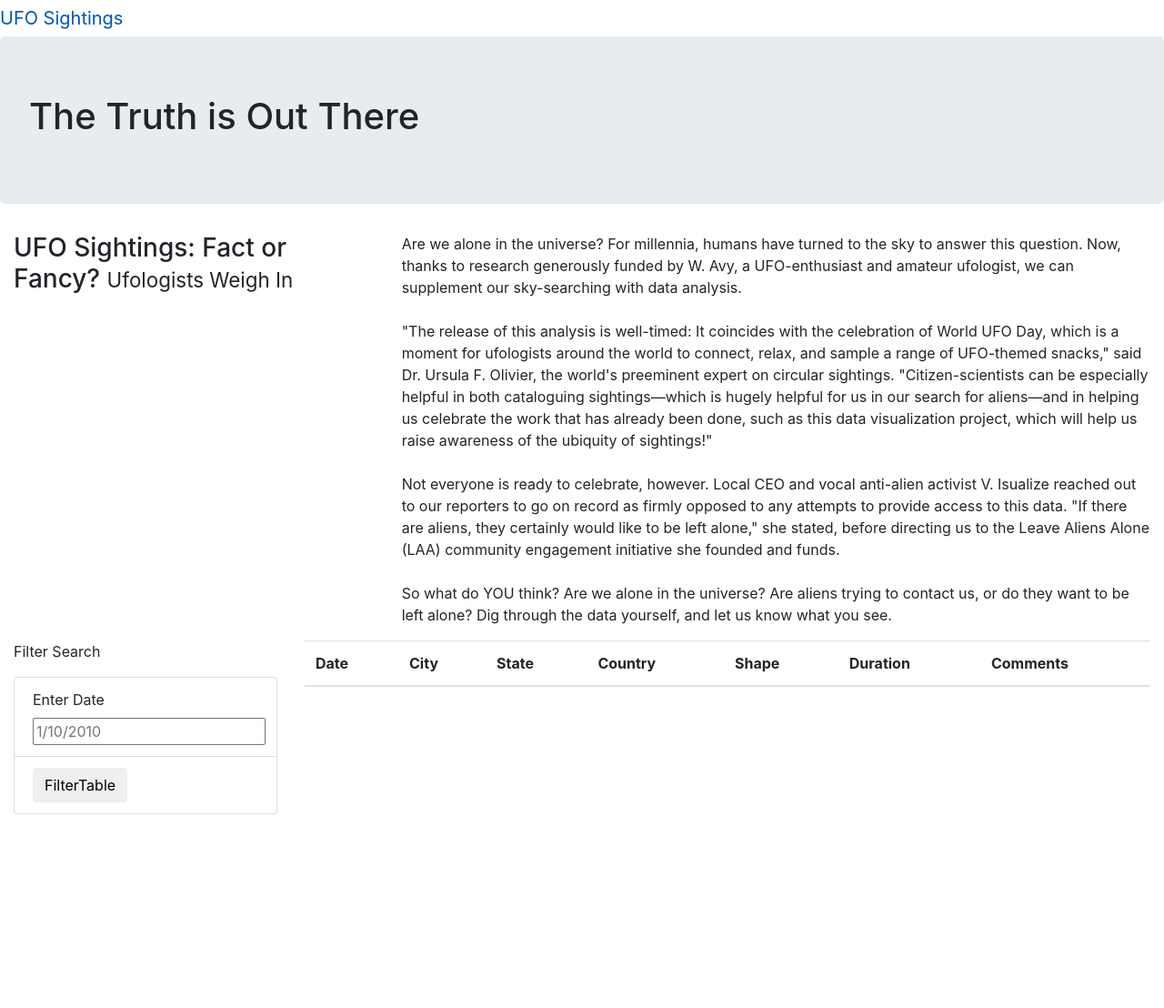
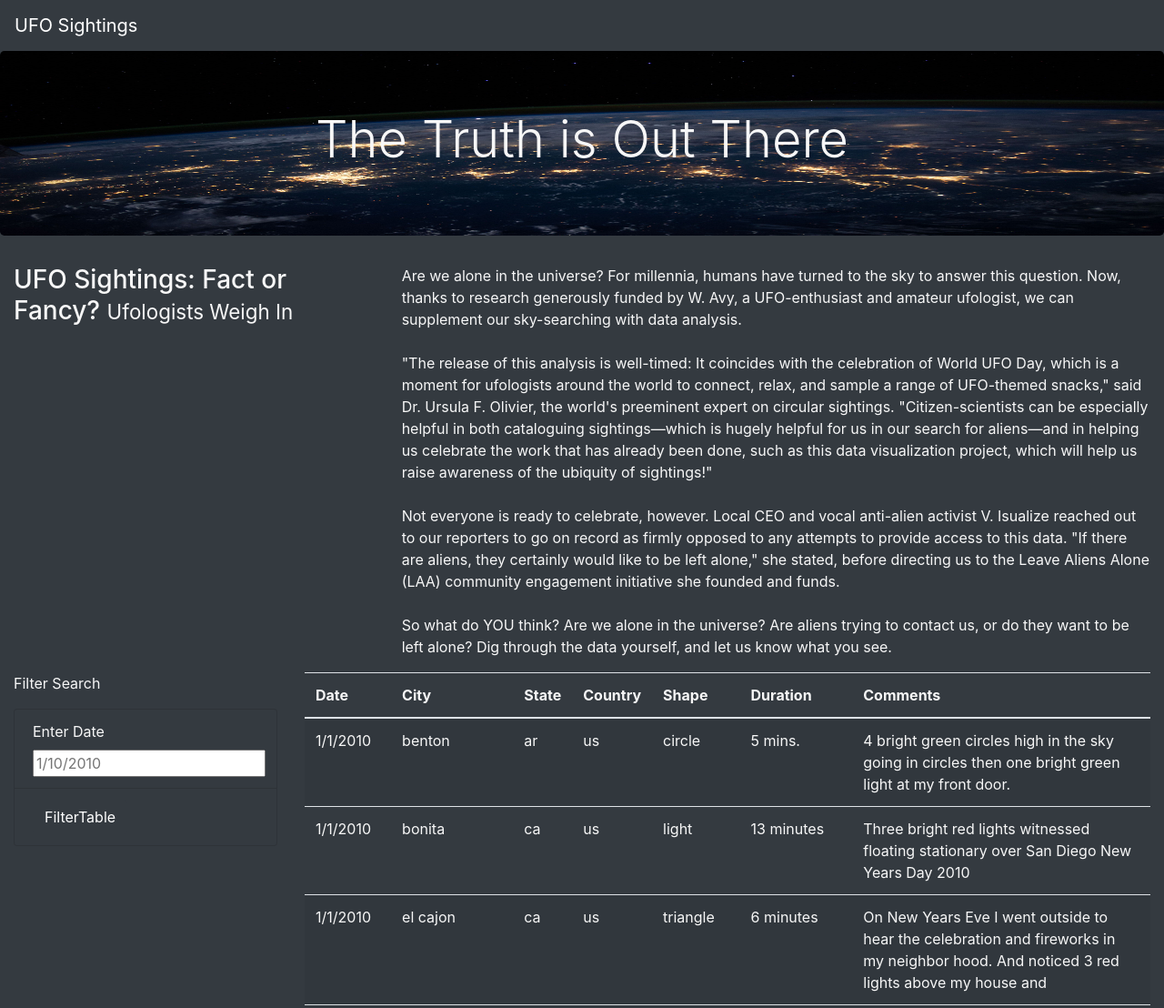
Before and after one commit to caedturner/UFOs, a plain HTML site: page index.html in a window 1280 px wide. Shown: the top 1108 px of the page at 91% size. Before the commit the page ends 895 px from the top, so only its background shows below. Drawn offline with nearby package versions, Linux system fonts and the light colour scheme; files that its build step writes are made by us from their sources.

Commit message:
completed HTML CSS and Bootstrap formatting.

```diff
--- a/index.html
+++ b/index.html
@@ -12,15 +12,15 @@
     crossorigin="anonymous"/>
     <link rel="stylesheet" href="static/css/style.css">
 </head>
-<body>
+<body class="bg-dark">
     <div class="wrapper">
-        <nav class="navbar-expand-lg">
+        <nav class="navbar navbar-dark bg-dark navbar-expand-lg">
             <a class="navbar-brand" href="index.html">UFO Sightings</a>
         </nav>
 
     </div>
     <div class="jumbotron">
-        <h1>The Truth is Out There</h1>
+        <h1 class=display-4>The Truth is Out There</h1>
         </div>
     <div class="container-fluid">
         <div class="row">
@@ -38,16 +38,16 @@
     <div class="container-fluid">
         <div class="row">
             <div class="col-md-3">
-                <form>
+                <form class="bg-dark">
                     <p>Filter Search</p>
                 </form>
-                <ul class="list-group">
-                    <li class="list-group-item">
+                <ul class="bg-dark list-group">
+                    <li class=" bg-dark list-group-item">
                         <label for="date">Enter Date</label>
                         <input type="text" placeholder="1/10/2010" id="datetime"/>
                     </li>
-                    <li class="list-group-item">
-                        <button id="filter-btn" type="button" class="btn btn-default">FilterTable</button>
+                    <li class="bg-dark list-group-item">
+                        <button id="filter-btn" type="button" class="btn btn-dark center">FilterTable</button>
                     </li>
                 </ul>
             </div>
@@ -64,11 +64,18 @@
                             <th>Comments</th>
                         </tr>
                     </thead>
+                    <tbody>
+
+                    </tbody>
                 </table>
             </div>
         </div>
 
     </div>
 
+    <script src="https://cdnjs.cloudflare.com/ajax/libs/d3/4.11.0/d3.js"></script>
+    <script src="static/js/data.js"></script>
+    <script src="static/js/app.js"></script>
+
 </body>
 </html>
--- /dev/null
+++ b/static/css/style.css
@@ -0,0 +1,10 @@
+body {
+
+    color: #f7f7f7;
+}
+
+.jumbotron {
+    background-image: url("../images/nasa.jpg");
+    background-size: 100% 100%;
+    text-align: center;
+}
```
Also changed, not shown: static/Images/nasa.jpg (added), static/style.css (deleted), 1 other file.
